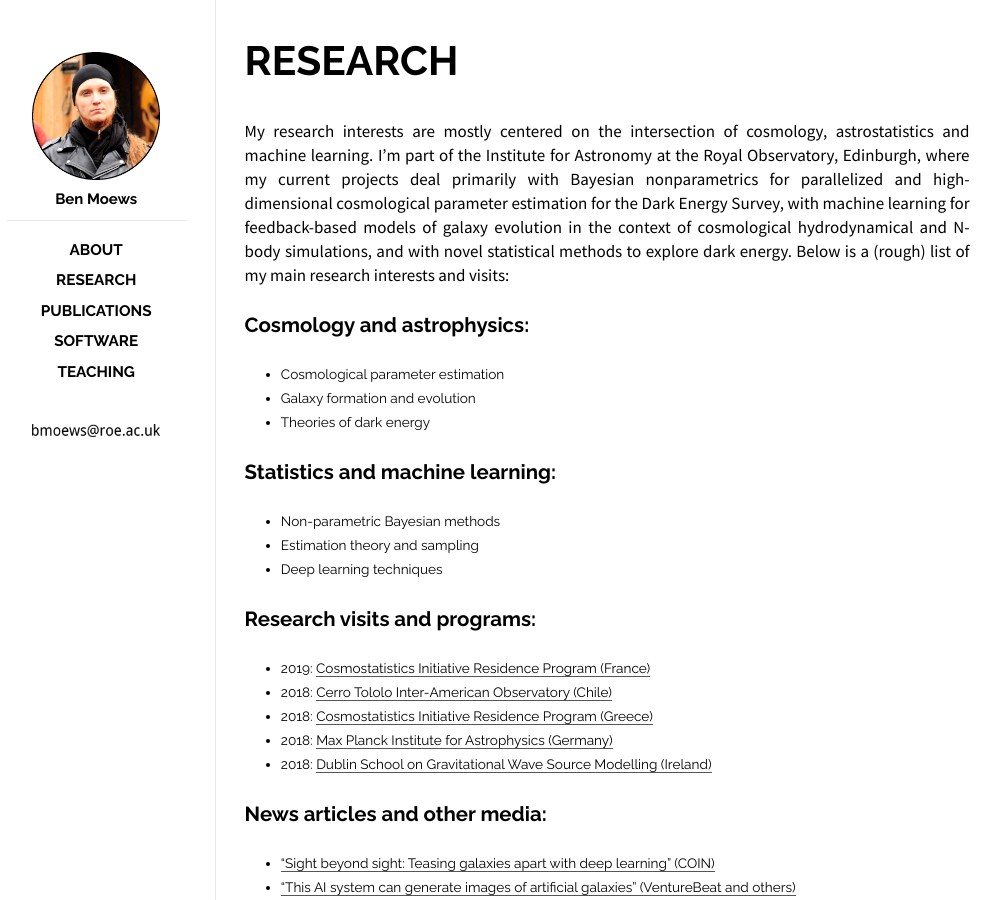
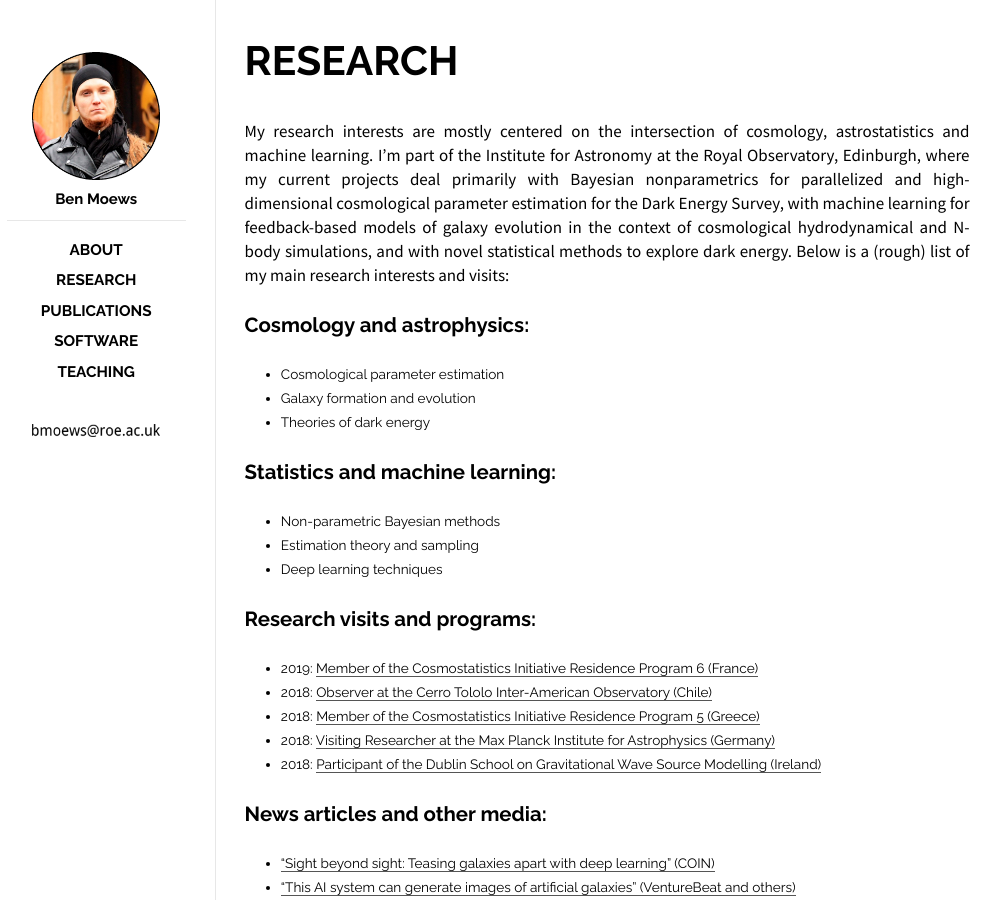
Before and after one commit to moews/moews.github.io, a Jekyll site: the page built from _posts/2017-03-26-research.md, in a window 1280 px wide. Shown: the whole page, without its empty margins (143-1144 px from the left). Built offline with Jekyll 4.4.1, drawn with Linux system fonts in a browser that asks for light colours.

Commit message:
Update 2017-03-26-research.md

```diff
--- a/_posts/2017-03-26-research.md
+++ b/_posts/2017-03-26-research.md
@@ -24,11 +24,11 @@ My research interests are mostly centered on the intersection of cosmology, astr
 
 ## Research visits and programs:
 
-* 2019: [Cosmostatistics Initiative Residence Program (France)](https://cosmostatistics-initiative.org/residence-programs/crp6/)
-* 2018: [Cerro Tololo Inter-American Observatory (Chile)](http://www.ctio.noao.edu/noao)
-* 2018: [Cosmostatistics Initiative Residence Program (Greece)](https://cosmostatistics-initiative.org/residence-programs/coin-residence-program-5-chania-greece/)
-* 2018: [Max Planck Institute for Astrophysics (Germany)](https://www.mpa-garching.mpg.de)
-* 2018: [Dublin School on Gravitational Wave Source Modelling (Ireland)](https://maths.ucd.ie/dsgwsm)
+* 2019: [Member of the Cosmostatistics Initiative Residence Program 6 (France)](https://cosmostatistics-initiative.org/residence-programs/crp6/)
+* 2018: [Observer at the Cerro Tololo Inter-American Observatory (Chile)](http://www.ctio.noao.edu/noao)
+* 2018: [Member of the Cosmostatistics Initiative Residence Program 5 (Greece)](https://cosmostatistics-initiative.org/residence-programs/coin-residence-program-5-chania-greece/)
+* 2018: [Visiting Researcher at the Max Planck Institute for Astrophysics (Germany)](https://www.mpa-garching.mpg.de)
+* 2018: [Participant of the Dublin School on Gravitational Wave Source Modelling (Ireland)](https://maths.ucd.ie/dsgwsm)
 
 ## News articles and other media:
 
```
